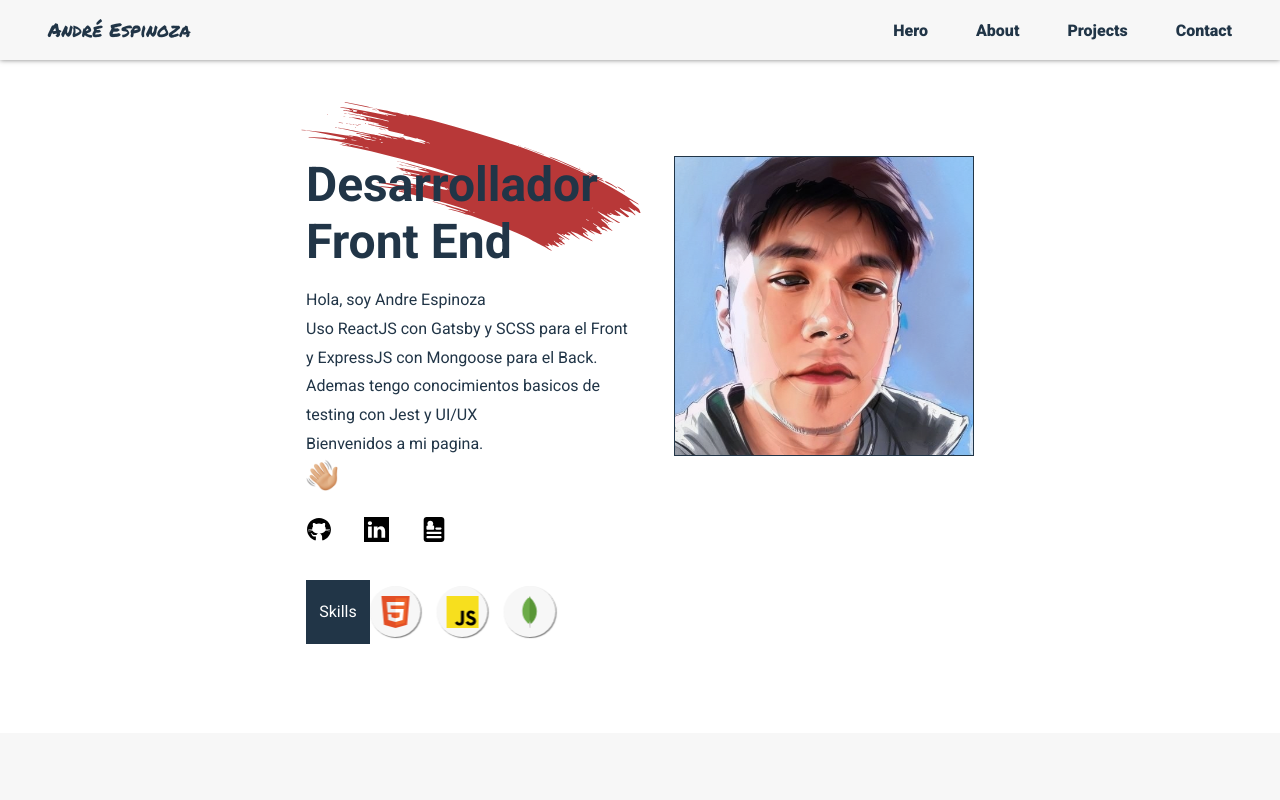
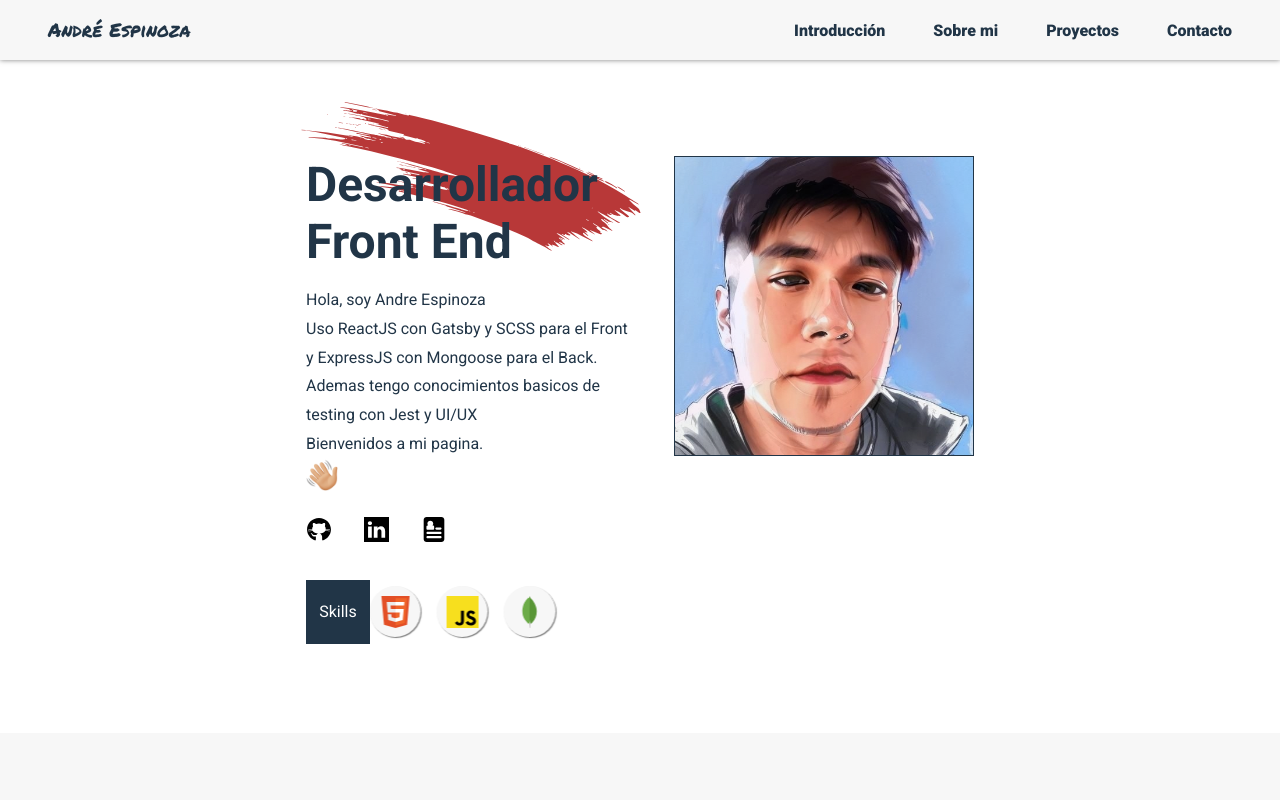
Before and after one commit to ae95caba/portfolio, a React (Vite) app: page / in a window 1280 px wide. Shown: the top 800 px of the page. Built offline with nearby package versions, Linux system fonts and the light colour scheme.

Commit message:
traducido el header

```diff
--- a/src/components/Header.tsx
+++ b/src/components/Header.tsx
@@ -3,6 +3,19 @@ import { useState, useRef } from "react";
 import { motion, AnimatePresence } from "framer-motion";
 import Lottie, { LottieRefCurrentProps } from "lottie-react";
 import animationData from "../assets/hambuger-menu.json";
+
+const tabs = [
+  { href: "#hero", name: "Introducción" },
+  { href: "about", name: "Sobre mi" },
+  {
+    href: "#projects",
+    name: "Proyectos",
+  },
+  {
+    href: "#contact",
+    name: "Contacto",
+  },
+];
 
 export default function Header() {
   const [showSidebar, setShowSidebar] = useState(false);
@@ -25,18 +38,11 @@ export default function Header() {
       </button>
       <nav>
         <ul>
-          <a href="#hero">
-            <li>Hero</li>
-          </a>
-          <a href="#about">
-            <li>About</li>
-          </a>
-          <a href="#projects">
-            <li>Projects</li>
-          </a>
-          <a href="#contact">
-            <li>Contact</li>
-          </a>
+          {tabs.map((tab) => (
+            <a href={tab.href}>
+              <li>{tab.name}</li>
+            </a>
+          ))}
         </ul>
       </nav>
       {showSidebar && (
@@ -69,18 +75,11 @@ function Sidebar() {
   return (
     <nav className="sidebar">
       <ul>
-        <a href="#hero">
-          <li>Hero</li>
-        </a>
-        <a href="#about">
-          <li>About</li>
-        </a>
-        <a href="#projects">
-          <li>Projects</li>
-        </a>
-        <a href="#contact">
-          <li>Contact</li>
-        </a>
+        {tabs.map((tab) => (
+          <a href={tab.href}>
+            <li>{tab.name}</li>
+          </a>
+        ))}
       </ul>
     </nav>
   );
```
